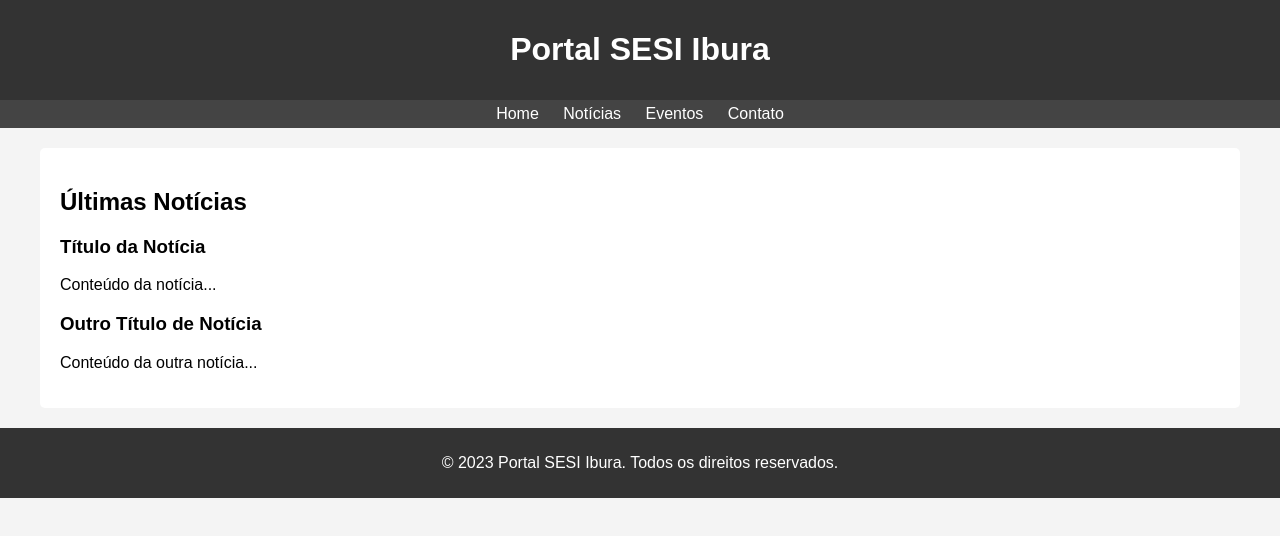
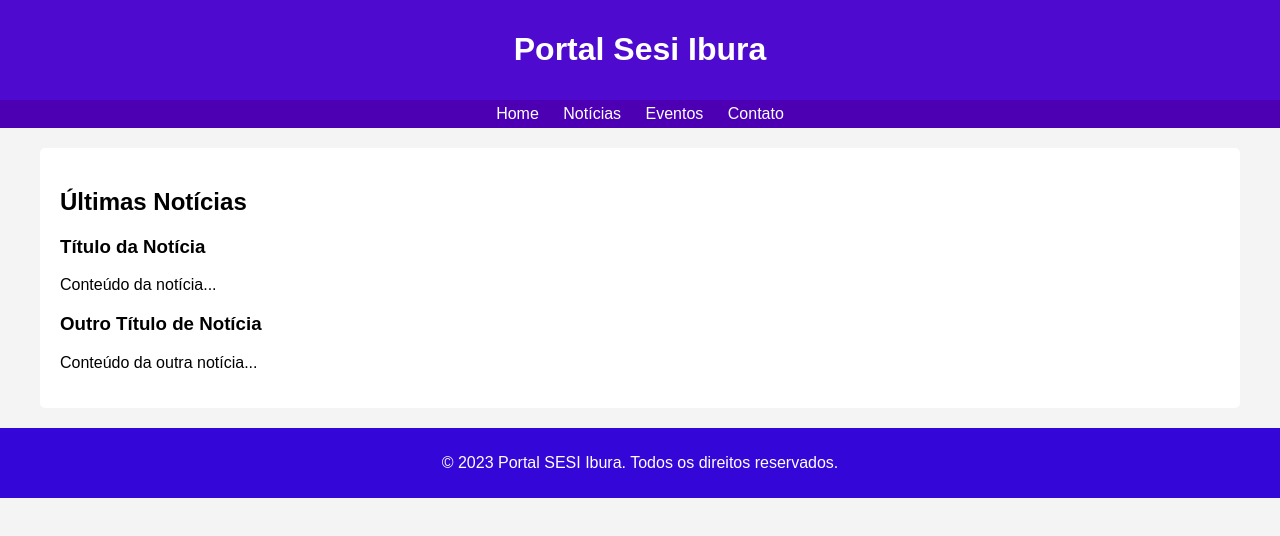
Before and after one commit to joaovictorarraes/portal, a plain HTML site: page index.html in a window 1280 px wide. Drawn offline with Linux system fonts and the light colour scheme.

Commit message:
Add files via upload

```diff
--- a/index.html
+++ b/index.html
@@ -12,13 +12,13 @@
             background-color: #f4f4f4;
         }
         header {
-            background-color: #333;
+            background-color: rgb(78, 10, 206);
             color: white;
             text-align: center;
             padding: 10px;
         }
         nav {
-            background-color: #444;
+            background-color: rgb(77, 0, 179);
             color: white;
             padding: 5px;
             text-align: center;
@@ -40,7 +40,7 @@
             border-radius: 5px;
         }
         footer {
-            background-color: #333;
+            background-color: rgb(52, 7, 216);
             color: white;
             text-align: center;
             padding: 10px;
@@ -49,7 +49,7 @@
 </head>
 <body>
     <header>
-        <h1>Portal SESI Ibura</h1>
+        <h1>Portal Sesi Ibura</h1>
     </header>
     <nav>
         <a href="#">Home</a>
```
